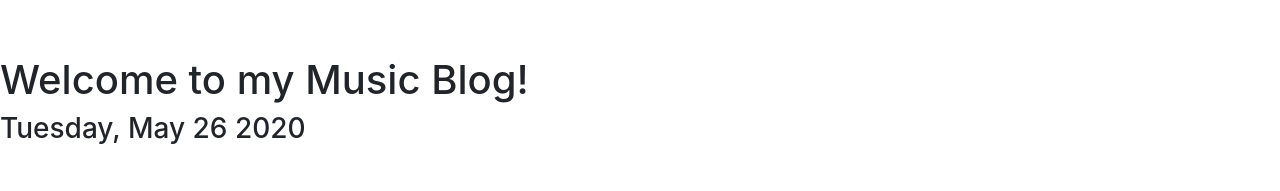
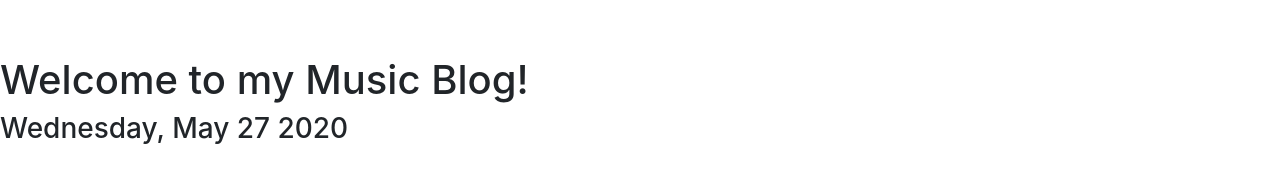
Before and after one commit to eydodoyn/eydodoyn.github.io, a website: page index.html in a window 1280 px wide. Shown: the top 191 px of the page. Drawn offline with Linux system fonts and the light colour scheme; files that its build step writes are made by us from their sources; files whose address does not match are found by name.

Commit message:
Update index.html

```diff
--- a/index.html
+++ b/index.html
@@ -21,7 +21,7 @@
 <body onLoad="renderTime();">
   <h1>Welcome to my Music Blog!</h1>
   <div id="clockDisplay" class="container"></div>
-  <h3>Tuesday, May 26 2020</h3>
+  <h3>Wednesday, May 27 2020</h3>
 
   <!-- Page Content -->
   <div class="container">
```
